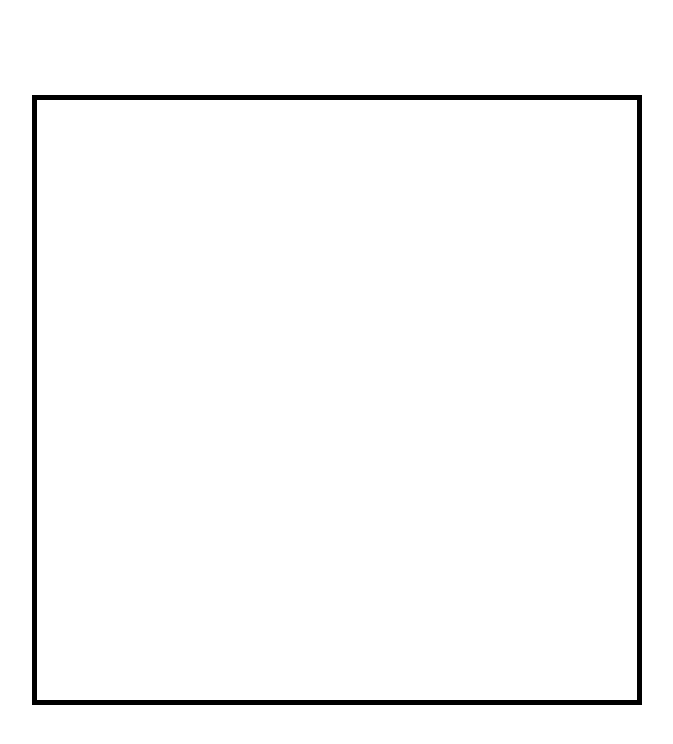
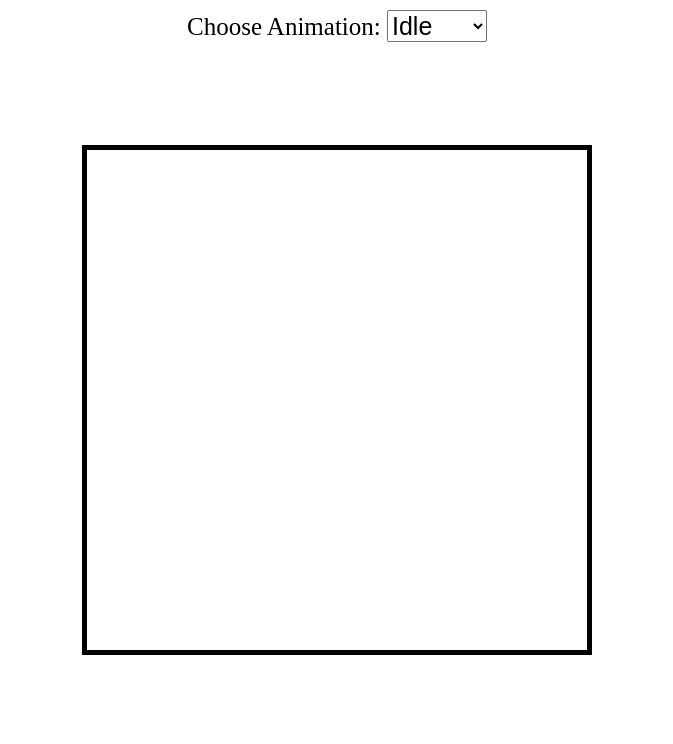
Before and after one commit to prishadoshi/games, a plain HTML site: page game1/index.html in a window 1280 px wide. Shown: the whole page, without its empty margins (303-976 px from the left). Drawn offline with Linux system fonts and the light colour scheme.

Commit message:
shadow_dog animation

```diff
--- a/game1/index.html
+++ b/game1/index.html
@@ -8,6 +8,21 @@
 </head>
 <body>
     <canvas id="canvas1"></canvas>
+    <div class="controls">
+        <label for="animations">Choose Animation: </label>
+        <select id="animations" name="animations">
+            <option value="idle">Idle</option>
+            <option value="jump">Jump</option>
+            <option value="fall">Fall</option>
+            <option value="run">Run</option>
+            <option value="dizzy">Dizzy</option>
+            <option value="sit">Sit</option>
+            <option value="roll">Roll</option>
+            <option value="bite">Bite</option>
+            <option value="ko">ko</option>
+            <option value="getHit">Get Hit</option>
+        </select>
+    </div>
     <script src="script.js"></script>
 </body>
 </html>
--- a/game1/script.js
+++ b/game1/script.js
@@ -1,6 +1,11 @@
+let playerState= 'run'
+const dropdown = document.getElementById('animations');
+dropdown.addEventListener('change', function(e){
+    playerState= e.target.value;
+})
+
 const canvas = document.getElementById('canvas1');
 const ctx= canvas.getContext('2d');
-console.log(ctx);
 
 /*interested in the canvas drawImage() method to draw animated characters*/
 
@@ -11,7 +16,6 @@ const playerImage= new Image();
 playerImage.src= "shadow_dog.png"
 const spriteWidth= 575;  //6876 % 12 (12 cols) = 573
 const spriteHeight =523  // 5230 % 10 (10 rows)
-let playerState= 'run'
 
 
 let frameX= 0;
--- a/game1/style.css
+++ b/game1/style.css
@@ -4,6 +4,17 @@
     top: 50%;
     left: 50%;
     transform: translate(-50%, -50%);
-    width: 600px;
-    height: 600px;
+    width: 500px;
+    height: 500px;
 }
+.controls {
+    position: absolute;
+    z-index: 10;
+    top: 10px;
+    left: 50%;
+    transform: translate(-50%);
+}
+
+.controls, select, option{
+    font-size: 25px;
+}
```
